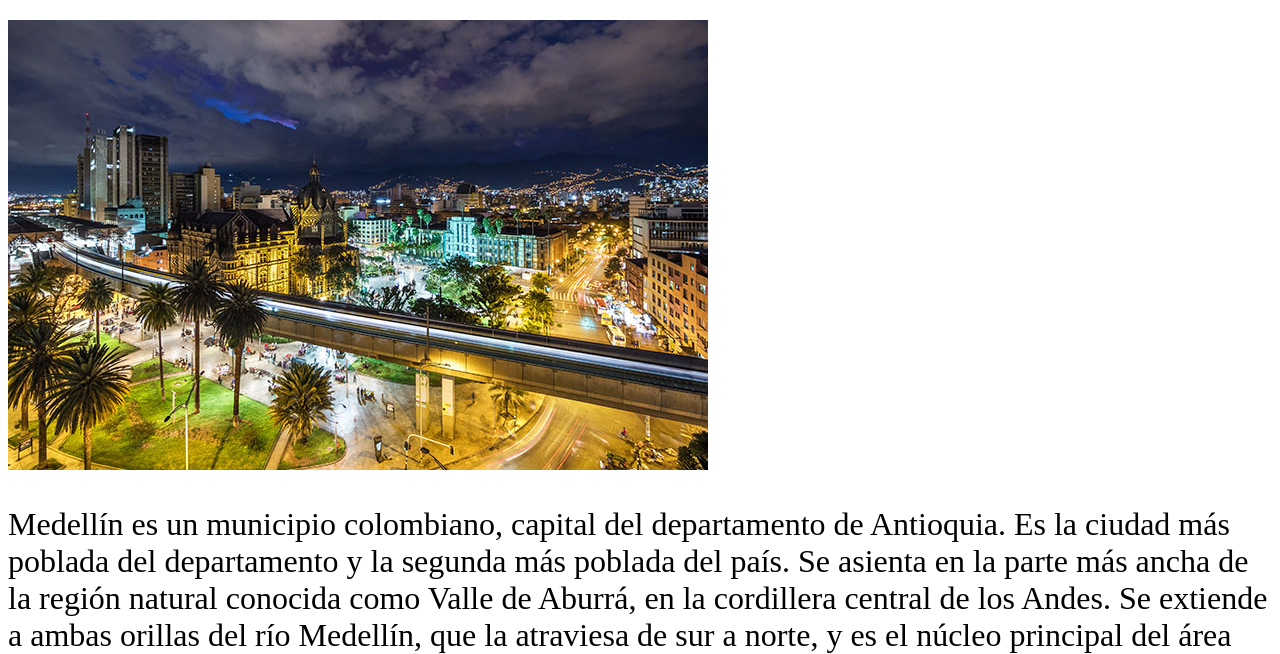
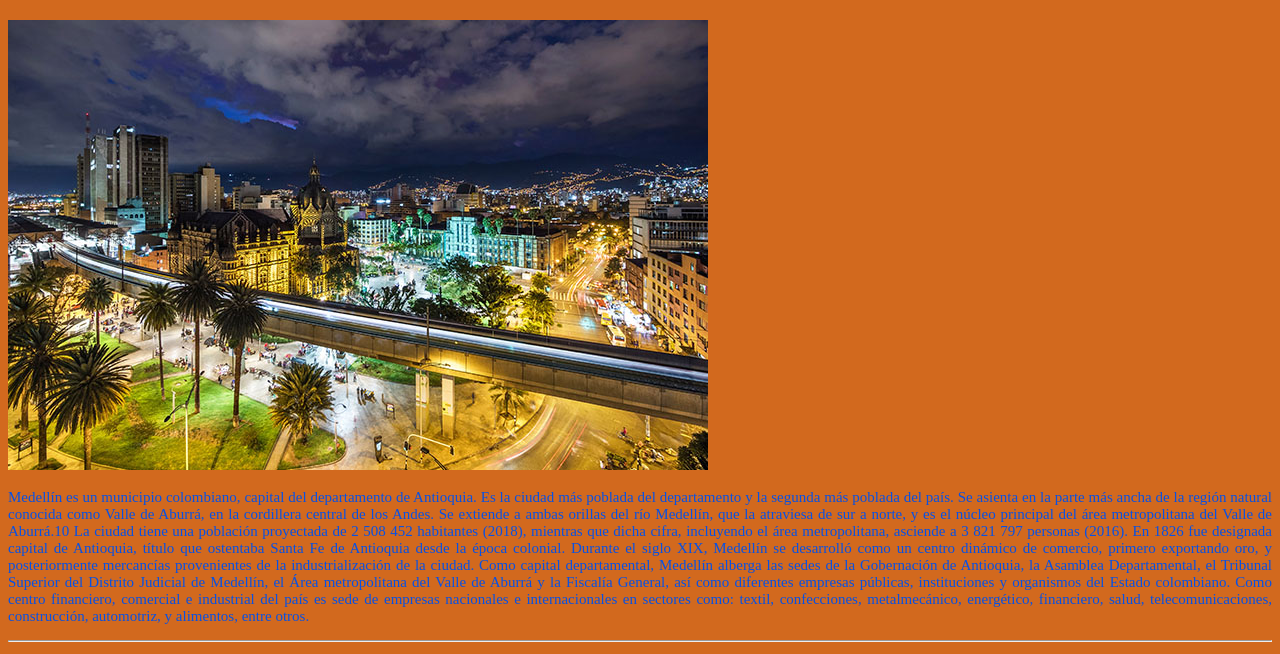
Before and after one commit to Henry781029/claseCSS, a plain HTML site: page index.html in a window 1280 px wide. Shown: the part 129-783 px from the top of the page. Drawn offline with Linux system fonts and the light colour scheme.

Commit message:
se vcrearon estilos de tamños y colores

```diff
--- a/estilos.css
+++ b/estilos.css
@@ -8,5 +8,11 @@
 
 .familiatexto{
     font-family: "papyrus";
-    font-size: 2em;
+    font-size: 15px;
+    color: #0751E5;
+    text-align: justify;
 }
+
+body{background-color: chocolate;
+
+}
```
